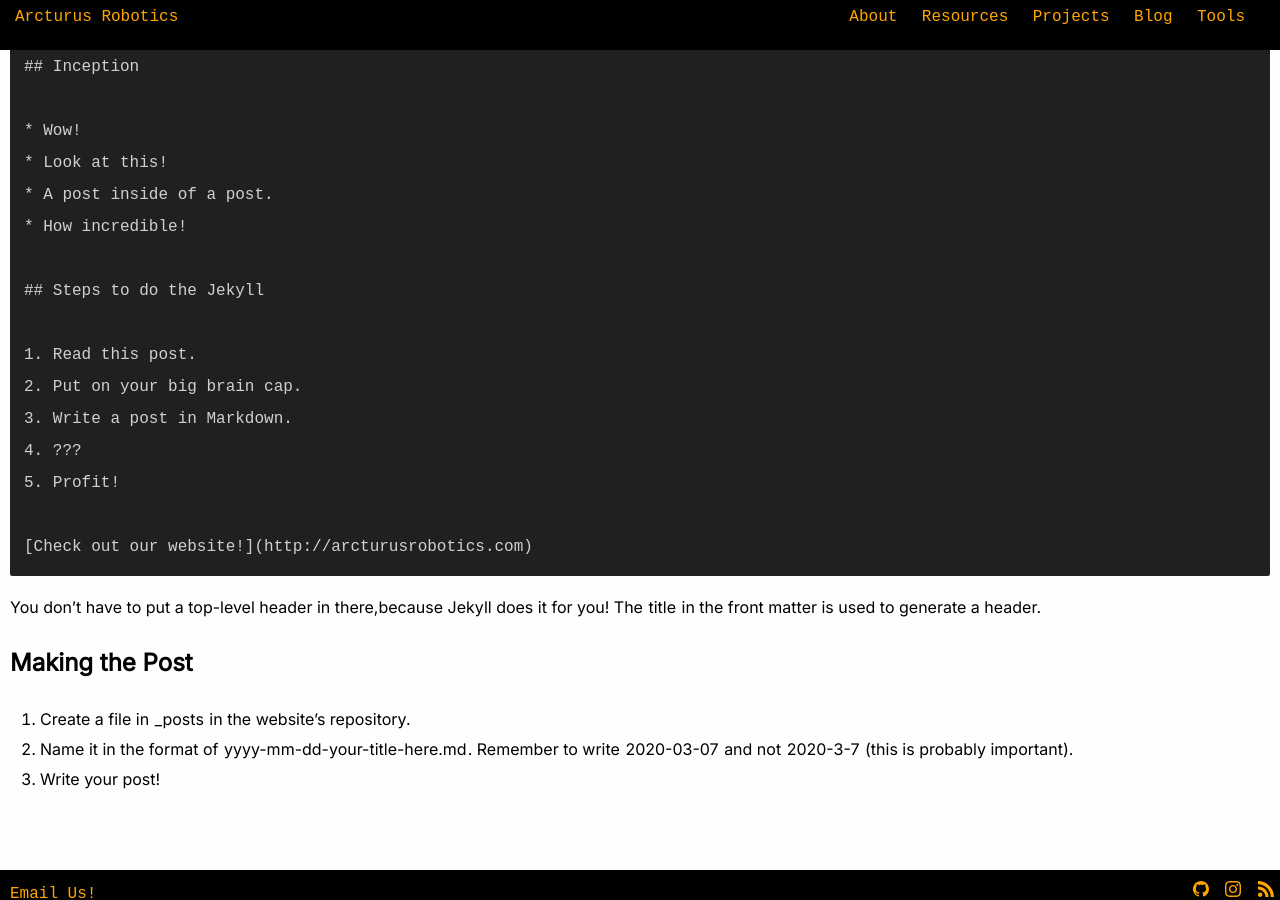
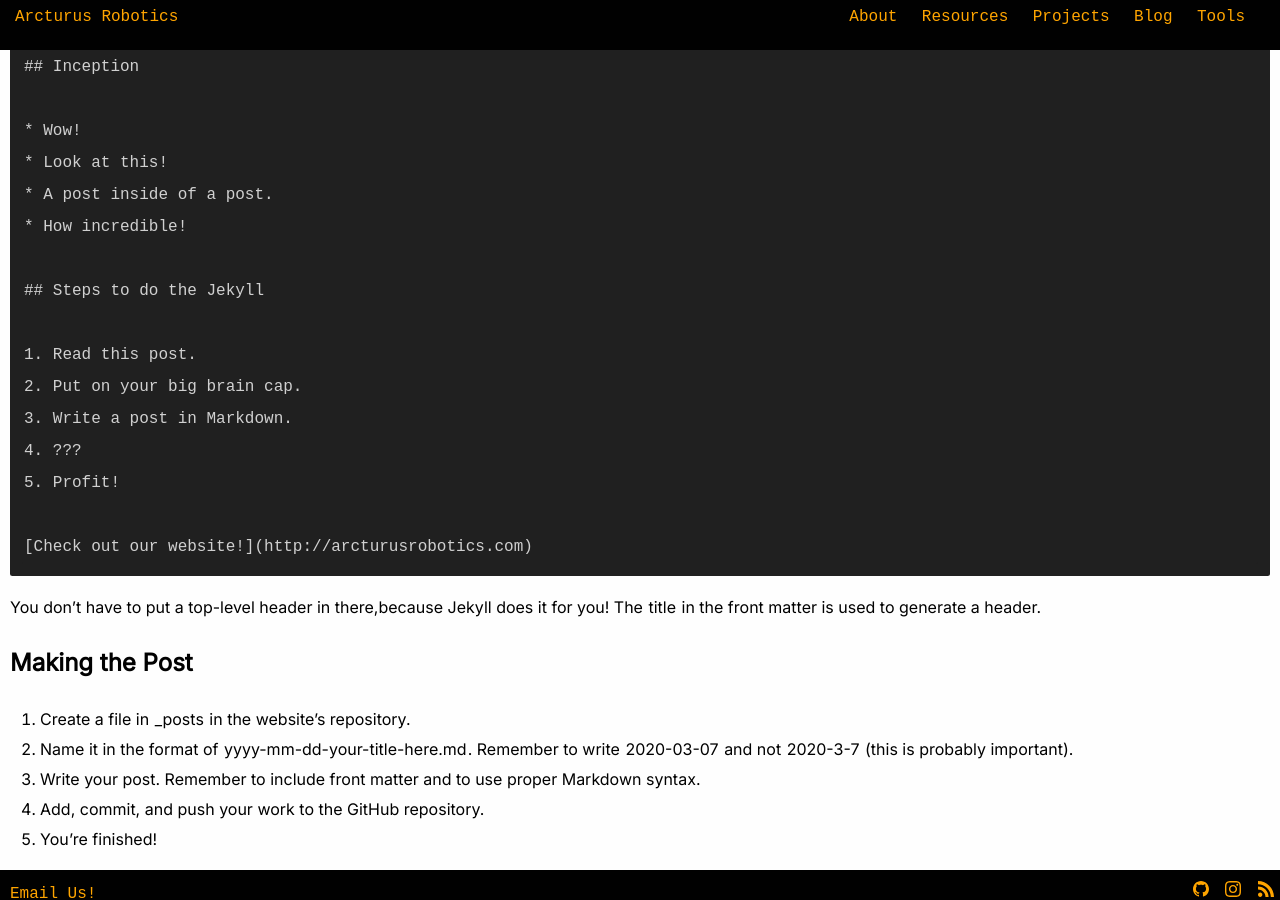
Before and after one commit to arcturus-robotics/arcturusrobotics.com, a Jekyll site: the page built from _posts/2020-03-07-how-to-do-the-jekyll-post.md, in a window 1280 px wide and 900 px high, scrolled down 3139 px. Built offline with Jekyll 4.4.1, drawn with Linux system fonts in a browser that asks for light colours.

Commit message:
Complete post-making steps in the Jekyll post

```diff
--- a/_posts/2020-03-07-how-to-do-the-jekyll-post.md
+++ b/_posts/2020-03-07-how-to-do-the-jekyll-post.md
@@ -141,4 +141,6 @@ You don't have to put a top-level header in there,because Jekyll does it for you
 
 1. Create a file in `_posts` in the website's repository.
 2. Name it in the format of `yyyy-mm-dd-your-title-here.md`. Remember to write `2020-03-07` and not `2020-3-7` (this is probably important).
-3. Write your post!
+3. Write your post. Remember to include front matter and to use proper Markdown syntax.
+4. Add, commit, and push your work to the GitHub repository.
+5. You're finished!
```
